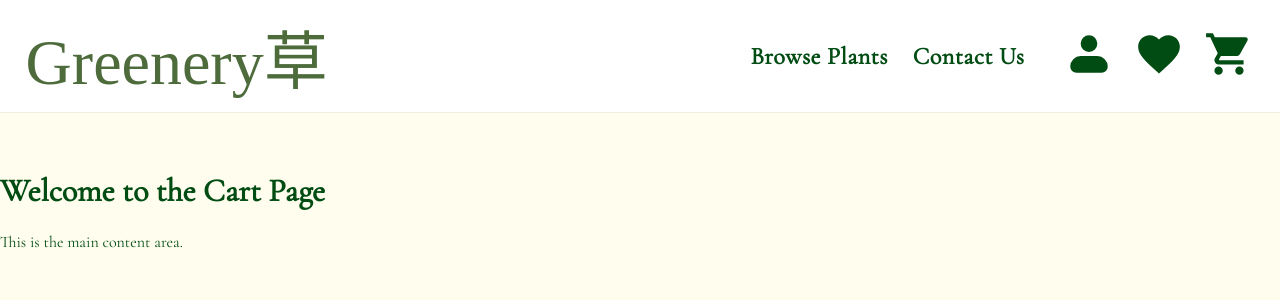
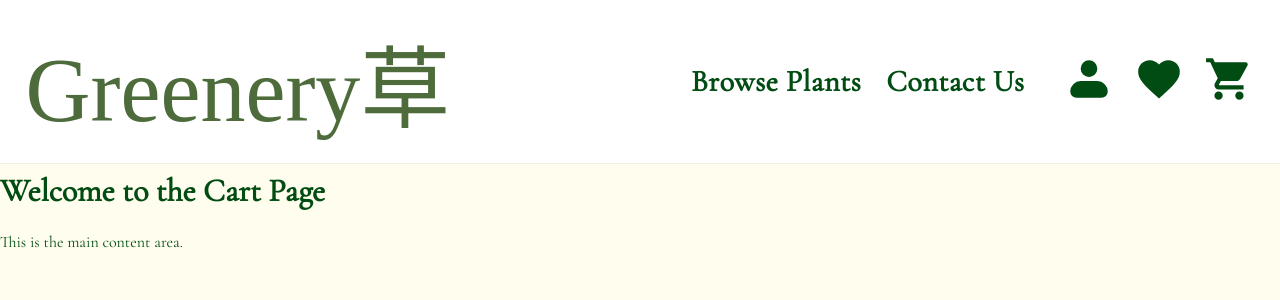
Before and after one commit to Greeneery/main, a Flask app: page /cart-page in a window 1280 px wide. Shown: the top 300 px of the page. Run offline with Flask 3, Linux system fonts and the light colour scheme; some web fonts are replaced.

Commit message:
changes in file path

```diff
--- a/src/static/css/style.css
+++ b/src/css/style.css
@@ -17,7 +17,7 @@ body {
     display: flex;
     justify-content: space-between;
     align-items: center;
-    padding: 0.8% 2%;
+    padding: 1.3% 2%;
     background-color: #FFFFFF;
     border-bottom: 1px solid #f0f0e0;
 
@@ -30,7 +30,7 @@ body {
 }
 
 .logo {
-    font-size: 400%;
+    font-size: 90px;
     font-family: 'Long Cang';
     font-weight: 100;
     color: #4D6B3B;
@@ -55,7 +55,7 @@ body {
 .nav-links a {
     text-decoration: none;
     color: #004C13;
-    font-size: 150%;
+    font-size: 30px;
     font-family: 'Cormorant Garamond', serif;
     font-weight: 650;
     letter-spacing: 0.5px;
@@ -90,7 +90,7 @@ body {
 /* Home Page styles */
 
 .home-background {
-    background-image: url('../css/images/homeBG.jpg');
+    background-image: url('../src/images/homeBG.jpg');
     background-size: cover;
     background-position: center;
     min-height: 100vh;
@@ -100,7 +100,7 @@ body {
 .welcome {
     font-family: 'Cormorant Garamond', serif;
     font-weight: 50;
-    font-size: 600%;
+    font-size: 120px;
     margin-bottom: -10px;
 }
 
@@ -109,7 +109,7 @@ body {
     color: #FBFBF3;
     font-weight: 35;
     font-style: italic;
-    font-size: 300%;
+    font-size: 35px;
     padding: 0 20px;
     margin-bottom: -10px;
 
--- a/templates/include/layout.html
+++ b/templates/include/layout.html
@@ -1,11 +1,13 @@
 <!DOCTYPE html>
 <html lang="en">
+
 <head>
     <meta charset="UTF-8">
     <meta name="viewport" content="width=device-width, initial-scale=1.0">
     <title>Greenery</title>
-    <link rel="stylesheet" href="{{ url_for('static', filename='css/style.css') }}">
+    <link rel="stylesheet" href="{{ url_for('static', filename='src/css/style.css') }}">
 </head>
+
 <body>
 
     {% include 'include/nav.html' %}
@@ -18,4 +20,5 @@
     {% include 'include/footer.html' %}
 
 </body>
+
 </html>
```
Also changed, not shown: src/images/homeBG.jpg (renamed from src/static/css/images/homeBG.jpg).
